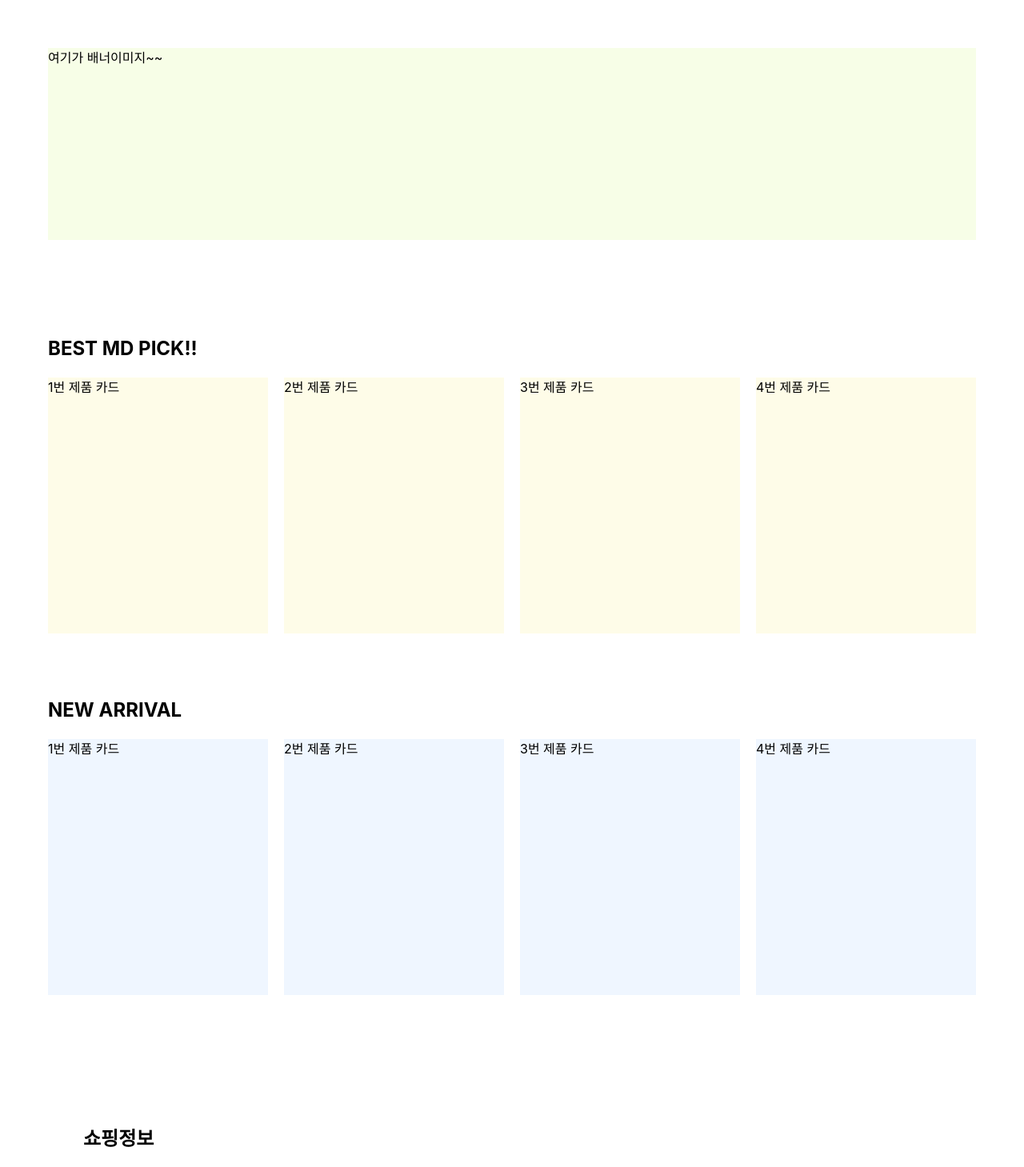
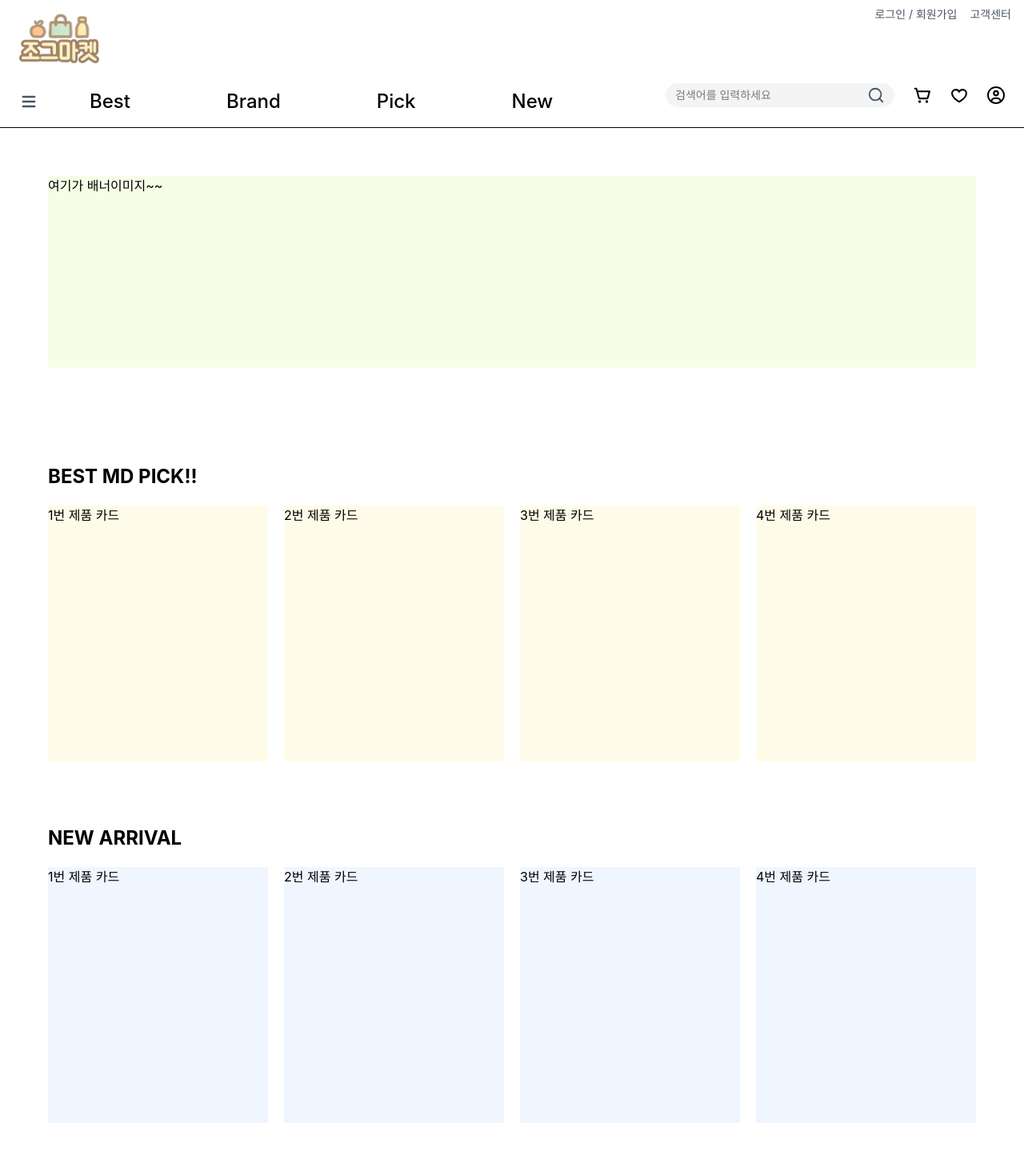
Before and after one commit to jjeankim/jogeu-market, a Next.js app: page / in a window 1280 px wide. Shown: the top 1459 px of the page at 80% size. Built offline with nearby package versions, Linux system fonts and the light colour scheme.

Commit message:
fix : 헤더 메인 페이지에 뜨게

```diff
--- a/src/pages/index.tsx
+++ b/src/pages/index.tsx
@@ -7,9 +7,8 @@ import MyPageAside from "@/components/ui/MyPageAside";
 export default function Home() {
   return (
     <>
+    <Header />
       <Main />
-      <MyPageAside />
-
       <DynamicBreadcrumb />
       <Footer />
     </>
```
